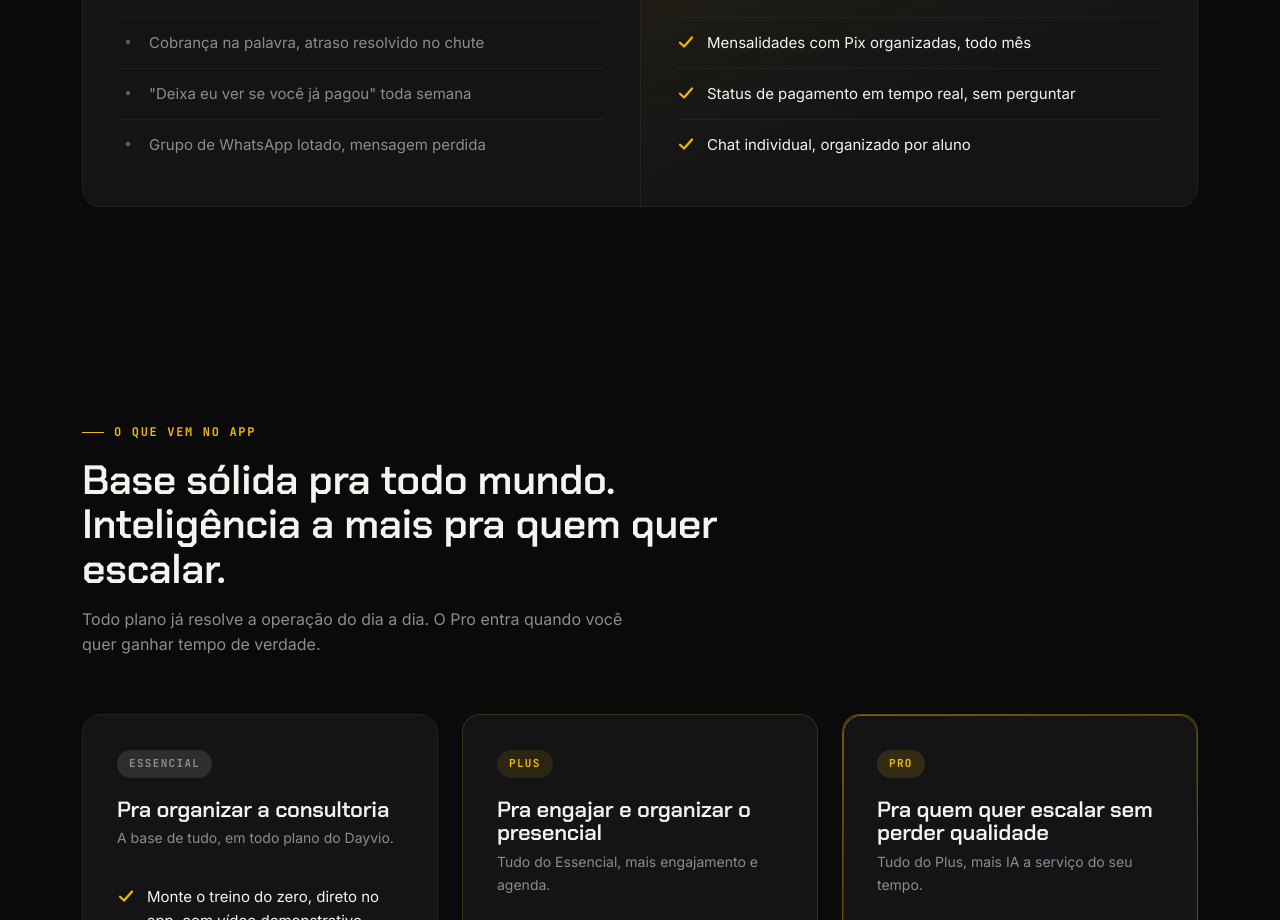
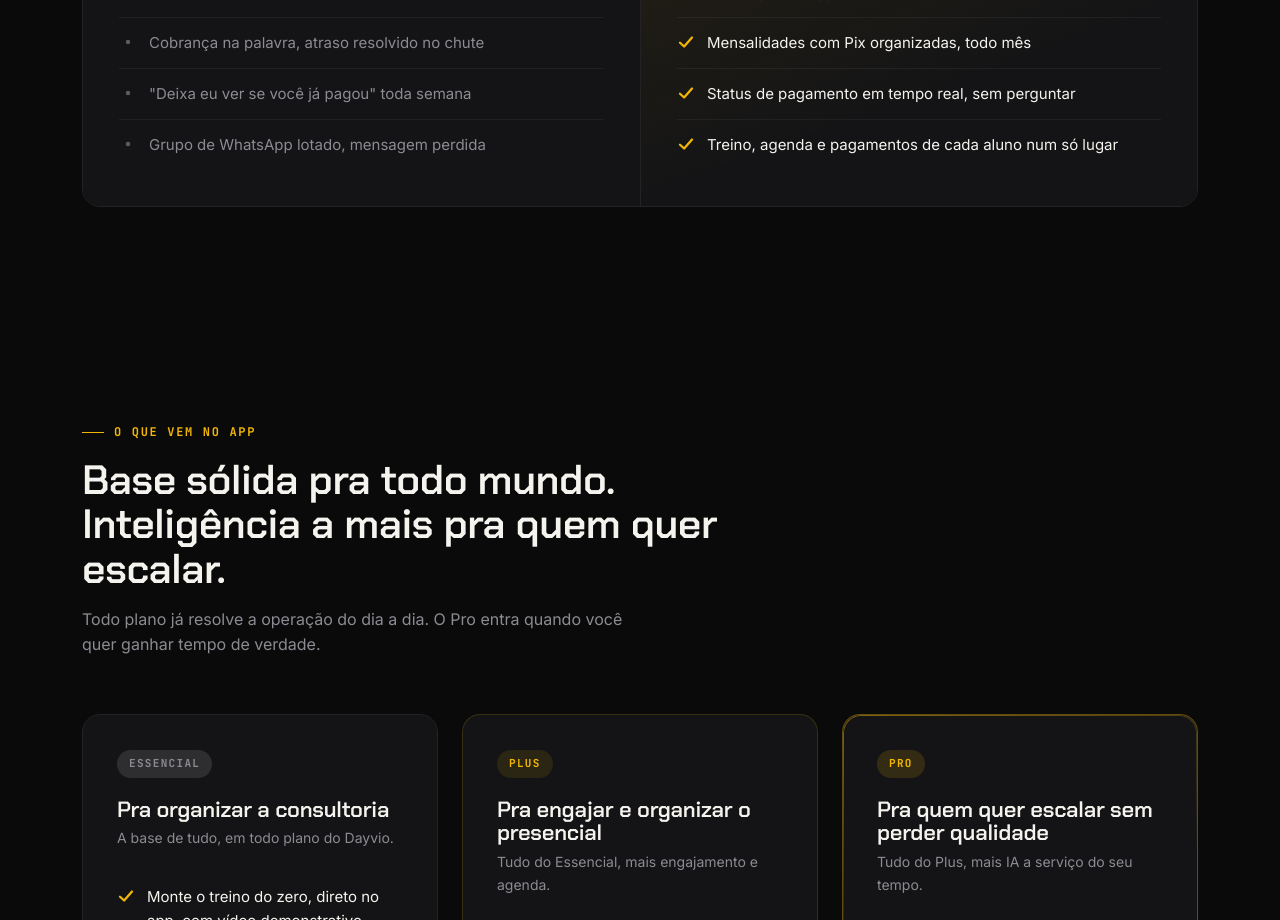
Before and after one commit to dayviotech/fit, a plain HTML site: page index.html in a window 1280 px wide. Shown: the part 1400-2320 px from the top of the page. Drawn offline with Linux system fonts and the light colour scheme.

Commit message:
Site: troca item de chat que não existe no app
Co-Authored-By: Claude Opus 5.5 <noreply@anthropic.com>

```diff
--- a/index.html
+++ b/index.html
@@ -344,7 +344,7 @@
           <li><span class="mark"><svg viewBox="0 0 24 24" fill="none" xmlns="http://www.w3.org/2000/svg"><path d="M4 13L9.5 18L20 6" stroke="#F2B705" stroke-width="3" stroke-linecap="round" stroke-linejoin="round"/></svg></span> Prescrição no app, com vídeo e histórico do aluno</li>
           <li><span class="mark"><svg viewBox="0 0 24 24" fill="none" xmlns="http://www.w3.org/2000/svg"><path d="M4 13L9.5 18L20 6" stroke="#F2B705" stroke-width="3" stroke-linecap="round" stroke-linejoin="round"/></svg></span> Mensalidades com Pix organizadas, todo mês</li>
           <li><span class="mark"><svg viewBox="0 0 24 24" fill="none" xmlns="http://www.w3.org/2000/svg"><path d="M4 13L9.5 18L20 6" stroke="#F2B705" stroke-width="3" stroke-linecap="round" stroke-linejoin="round"/></svg></span> Status de pagamento em tempo real, sem perguntar</li>
-          <li><span class="mark"><svg viewBox="0 0 24 24" fill="none" xmlns="http://www.w3.org/2000/svg"><path d="M4 13L9.5 18L20 6" stroke="#F2B705" stroke-width="3" stroke-linecap="round" stroke-linejoin="round"/></svg></span> Chat individual, organizado por aluno</li>
+          <li><span class="mark"><svg viewBox="0 0 24 24" fill="none" xmlns="http://www.w3.org/2000/svg"><path d="M4 13L9.5 18L20 6" stroke="#F2B705" stroke-width="3" stroke-linecap="round" stroke-linejoin="round"/></svg></span> Treino, agenda e pagamentos de cada aluno num só lugar</li>
         </ul>
       </div>
     </div>
```
